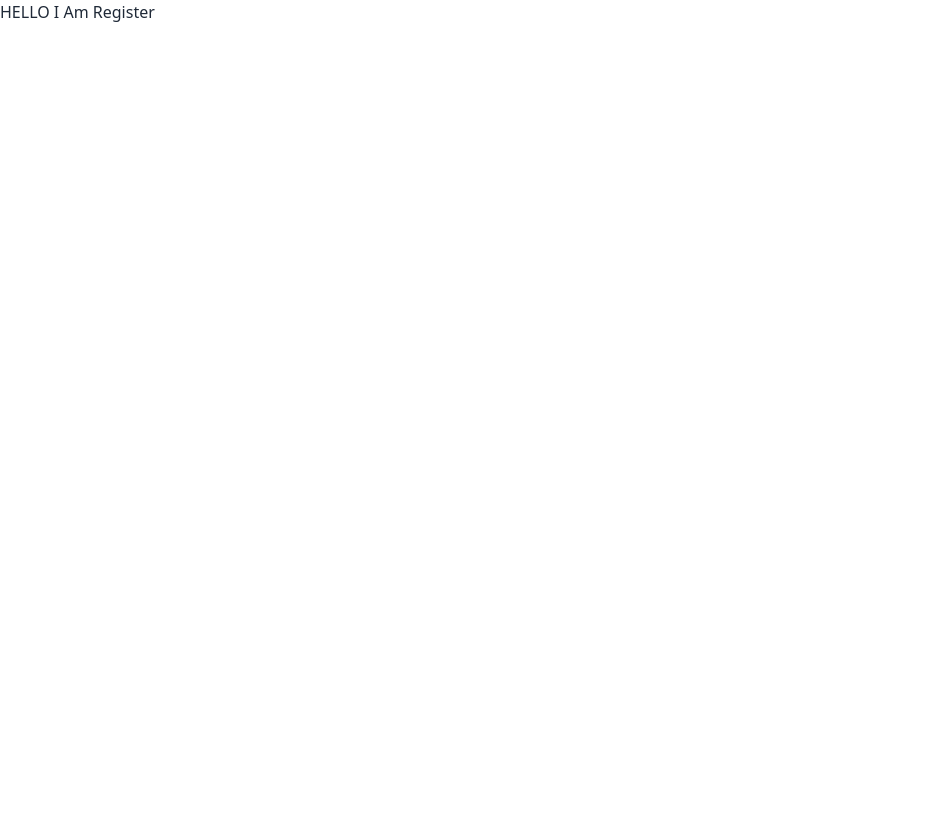
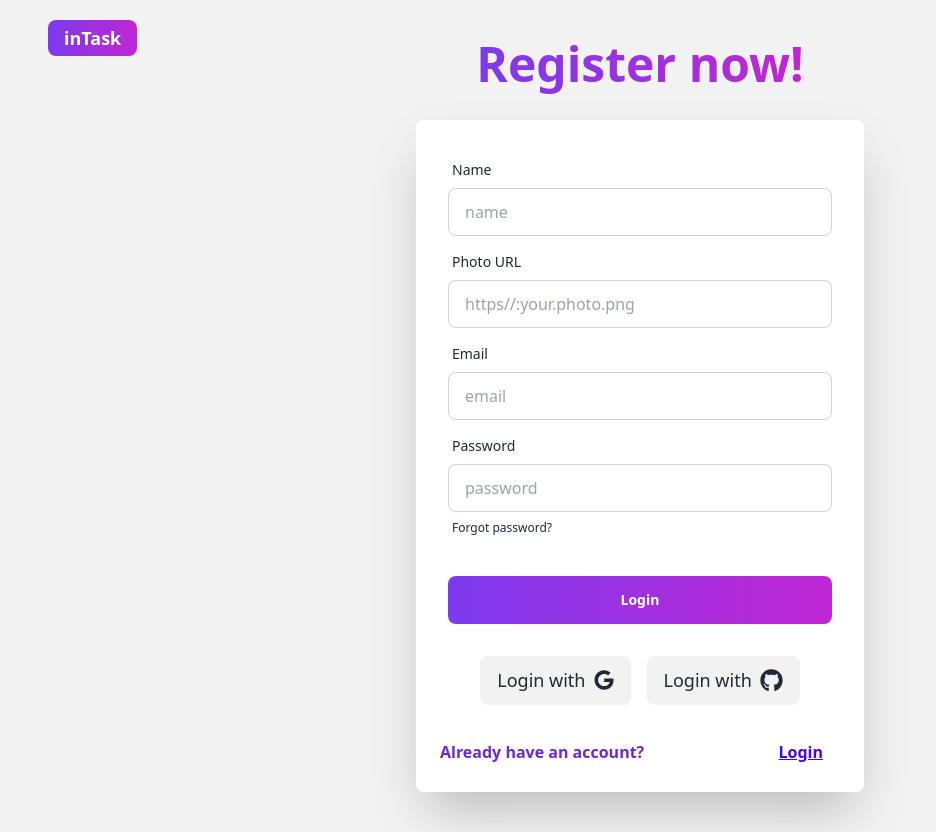
Before and after one commit to justJubair/intask-client, a React (Vite) app: page /register in a window 1280 px wide. Shown: the whole page, without its empty margins (0-936 px from the left). Before the commit the page ends 800 px from the top, so only its background shows below. Built offline with nearby package versions, Linux system fonts and the light colour scheme.

Commit message:
Add: user registration added

```diff
--- a/src/Providers/AuthProvider.tsx
+++ b/src/Providers/AuthProvider.tsx
@@ -1,19 +1,29 @@
+/* eslint-disable @typescript-eslint/no-explicit-any */
 import { createContext } from "react";
-
+import auth from "../firebase/firebase.config.tsx";
+import {
+  createUserWithEmailAndPassword,
+  UserCredential,
+} from "firebase/auth";
 interface AuthInfo {
-    name: string
+  createUser: (email: string, password: string) => Promise<UserCredential>;
 }
 
-export const AuthContext = createContext<AuthInfo | null>(null)
-const AuthProvider = ({children}: {children:React.ReactNode}) => {
+export const AuthContext = createContext<AuthInfo | null>(null);
+const AuthProvider = ({ children }: { children: React.ReactNode }) => {
+  // create new user
+  const createUser = (email: string, password: string) => {
+    return createUserWithEmailAndPassword(auth, email, password);
+  };
 
 
-    const authInfo:AuthInfo = {
-        name: "joey"
-    }
-    return(
-        <AuthContext.Provider value={authInfo}>
-            {children}
-        </AuthContext.Provider>
-    )}
+
+  const authInfo: AuthInfo = {
+    createUser,
+
+  };
+  return (
+    <AuthContext.Provider value={authInfo}>{children}</AuthContext.Provider>
+  );
+};
 export default AuthProvider;
--- a/src/components/Shared/SocialLogin.tsx
+++ b/src/components/Shared/SocialLogin.tsx
@@ -4,11 +4,11 @@ const SocialLogin = () => {
         <div className="flex justify-center items-center gap-4 mb-6">
             <button className="btn flex items-center ">
                 <h3 className="font-medium text-lg">Login with</h3>
-                <FaGoogle size={25}/>
+                <FaGoogle size={20}/>
             </button>
             <button className="btn flex items-center">
                 <h3 className="font-medium text-lg">Login with</h3>
-                <FaGithub size={28}/>
+                <FaGithub size={23}/>
             </button>
         </div>
     )}
--- /dev/null
+++ b/src/hooks/useAuth.tsx
@@ -0,0 +1,10 @@
+import { useContext } from "react"
+import { AuthContext } from "../Providers/AuthProvider"
+
+const useAuth = ()=>{
+    // eslint-disable-next-line @typescript-eslint/no-explicit-any
+    const all:any = useContext(AuthContext)
+    return all
+}
+
+export default useAuth
--- a/src/pages/Login/Login.tsx
+++ b/src/pages/Login/Login.tsx
@@ -53,6 +53,11 @@ const Login = () => {
             </form>
             {/* social login */}
             <SocialLogin/>
+            {/* new to in task */}
+            <div className="flex items-center justify-between px-6 mb-4">
+              <p className="font-bold text-violet-700">New to inTask?</p>
+              <Link to="/register" className="btn btn-link text-base">Register</Link>
+            </div>
           </div>
         </div>
       </div>
--- a/src/pages/Register/Register.tsx
+++ b/src/pages/Register/Register.tsx
@@ -1,7 +1,116 @@
+import { Link } from "react-router-dom";
+import SocialLogin from "../../components/Shared/SocialLogin";
+import toast, { Renderable, Toast, ValueFunction } from "react-hot-toast";
+import useAuth from "../../hooks/useAuth";
+
 const Register = () => {
-    return(
-        <div>
-             <p> HELLO I Am Register </p>
+    const {createUser} = useAuth()
+    // eslint-disable-next-line @typescript-eslint/no-explicit-any
+    const handleRegister = (e: { preventDefault: () => void; target: any; })=>{
+        e.preventDefault()
+        const form = e.target;
+        const name = form.name.value;
+        const photo = form.photo.value;
+        const email = form.email.value;
+        const password = form.password.value;
+        createUser(email, password)
+
+        .then((result: { user: object; })=>{
+            if(result?.user){
+              toast.success("User created")
+            }
+        })
+        .catch((error: { message: Renderable | ValueFunction<Renderable, Toast>; })=>{
+          toast.error(error.message)
+        })
+
+    }
+  return (
+    <>
+      <Link
+        to="/"
+        className="absolute px-4 py-1 top-5 left-12 text-lg rounded-lg font-bold bg-gradient-to-r from-violet-600 to-fuchsia-600 text-white border-none"
+      >
+        inTask
+      </Link>
+      <div className="py-10 flex justify-center items-center min-h-screen bg-base-200">
+        <div className="w-full flex flex-col justify-center items-center">
+          <h1 className="text-5xl font-bold text-center pb-8 bg-gradient-to-r from-violet-600 to-fuchsia-600  text-transparent bg-clip-text">
+            Register now!
+          </h1>
+
+          <div className=" max-w-md rounded-lg w-full shadow-2xl bg-base-100">
+            <form onSubmit={handleRegister} className="card-body">
+              <div className="form-control">
+                <label className="label">
+                  <span className="label-text">Name</span>
+                </label>
+                <input
+                  type="text"
+                  name="name"
+                  placeholder="name"
+                  className="input input-bordered"
+                  required
+                />
+              </div>
+              <div className="form-control">
+                <label className="label">
+                  <span className="label-text">Photo URL</span>
+                </label>
+                <input
+                  type="text"
+                  placeholder="https//:your.photo.png"
+                  name="photo"
+                  className="input input-bordered"
+                  required
+                />
+              </div>
+              <div className="form-control">
+                <label className="label">
+                  <span className="label-text">Email</span>
+                </label>
+                <input
+                  type="email"
+                  name="email"
+                  placeholder="email"
+                  className="input input-bordered"
+                  required
+                />
+              </div>
+              <div className="form-control">
+                <label className="label">
+                  <span className="label-text">Password</span>
+                </label>
+                <input
+                  type="password"
+                  name="password"
+                  placeholder="password"
+                  className="input input-bordered"
+                  required
+                />
+                <label className="label">
+                  <a href="#" className="label-text-alt link link-hover">
+                    Forgot password?
+                  </a>
+                </label>
+              </div>
+              <div className="form-control mt-6">
+                <button type="submit" className="btn bg-gradient-to-r from-violet-600 to-fuchsia-600 text-white border-none">
+                  Login
+                </button>
+              </div>
+            </form>
+            {/* social login */}
+            <SocialLogin/>
+            {/* new to in task */}
+            <div className="flex items-center justify-between px-6 mb-4">
+              <p className="font-bold text-violet-700">Already have an account?</p>
+              <Link to="/login" className="btn btn-link text-base">Login</Link>
+            </div>
+          </div>
         </div>
-    )}
+      </div>
+    </>
+  );
+};
 export default Register;
```
Also changed, not shown: src/firebase/firebase.config.tsx (renamed from src/firebase/firebase.config.js).
